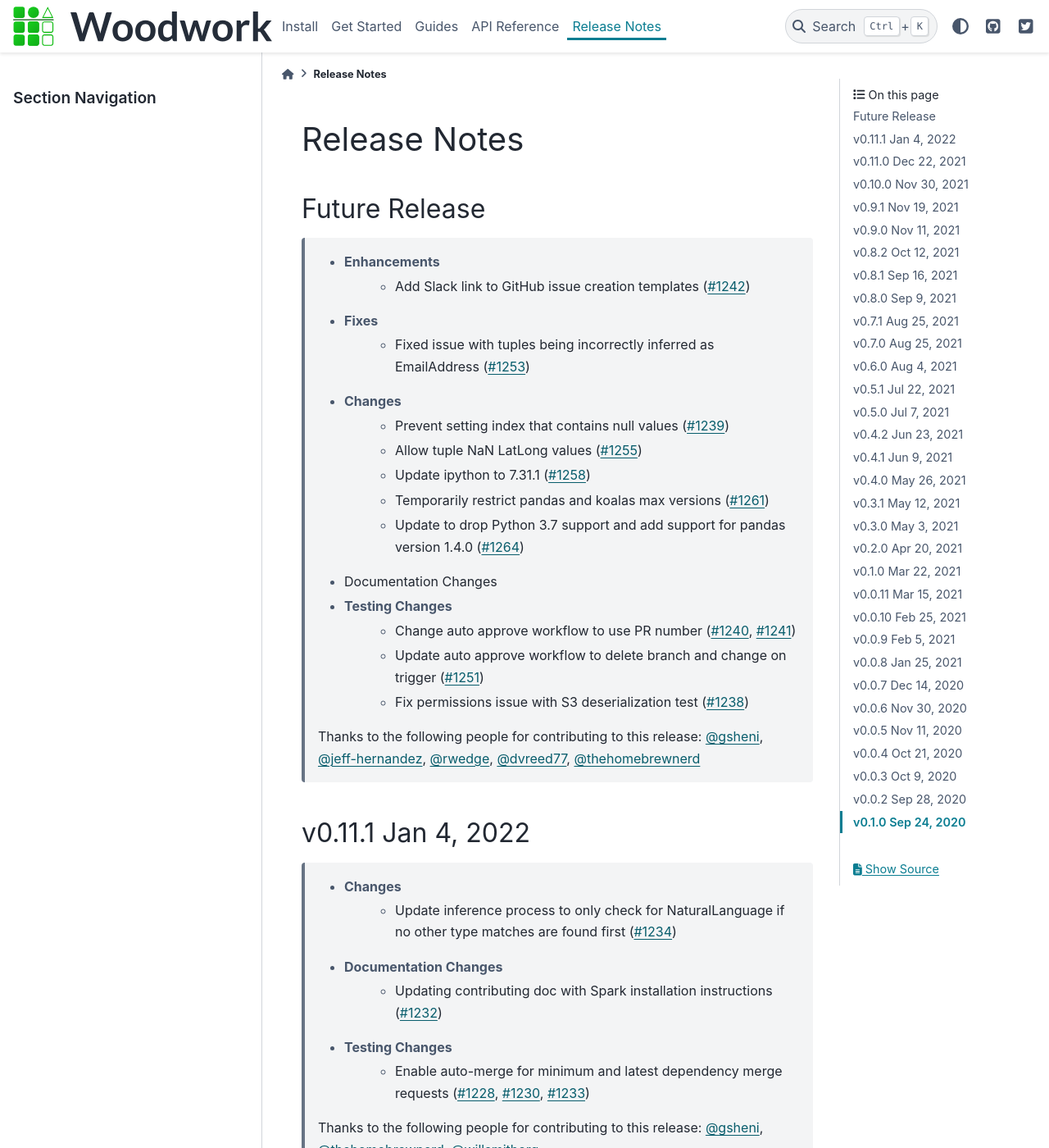
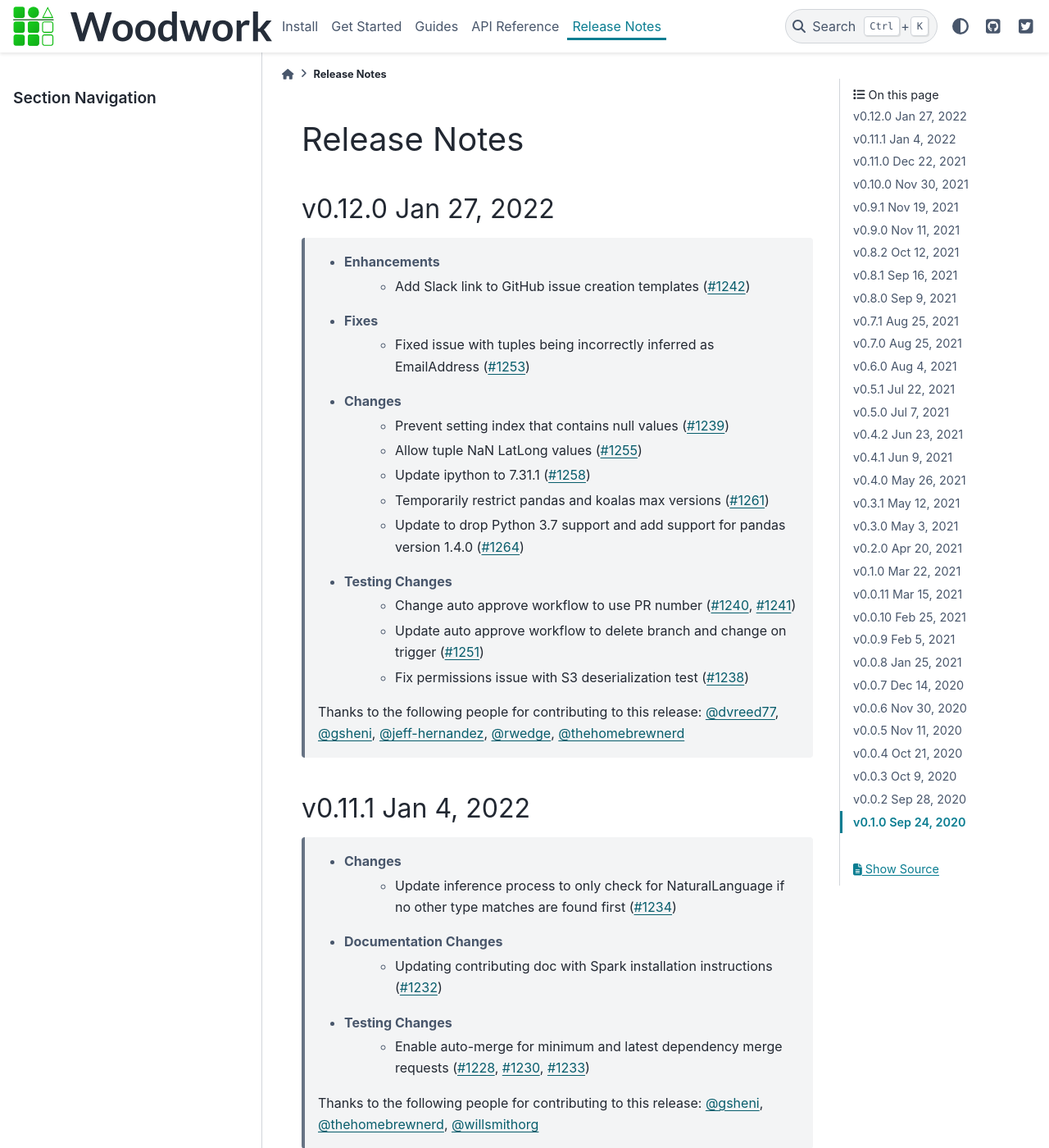
Before and after one commit to alteryx/woodwork, a Sphinx documentation site: the page built from docs/source/release_notes.rst, in a window 1280 px wide and 1400 px high. Shown: the whole window at 82% size. Built offline with Sphinx 7.4.7 and the PyData theme 0.15.4, drawn with Linux system fonts in a browser that asks for light colours; comment, search, counter and statistics services are not loaded.

Commit message:
working on release

```diff
--- a/docs/source/release_notes.rst
+++ b/docs/source/release_notes.rst
@@ -3,8 +3,18 @@
 Release Notes
 -------------
 
-Future Release
-==============
+.. Future Release
+  ==============
+    * Enhancements
+    * Fixes
+    * Changes
+    * Documentation Changes
+    * Testing Changes
+
+.. Thanks to the following people for contributing to this release:
+
+v0.12.0 Jan 27, 2022
+===================
     * Enhancements
         * Add Slack link to GitHub issue creation templates (:pr:`1242`)
     * Fixes
@@ -15,14 +25,13 @@
         * Update ipython to 7.31.1 (:pr:`1258`)
         * Temporarily restrict pandas and koalas max versions (:pr:`1261`)
         * Update to drop Python 3.7 support and add support for pandas version 1.4.0 (:pr:`1264`)
-    * Documentation Changes
     * Testing Changes
         * Change auto approve workflow to use PR number (:pr:`1240`, :pr:`1241`)
         * Update auto approve workflow to delete branch and change on trigger (:pr:`1251`)
         * Fix permissions issue with S3 deserialization test (:pr:`1238`)
 
     Thanks to the following people for contributing to this release:
-    :user:`gsheni`, :user:`jeff-hernandez`, :user:`rwedge`, :user:`dvreed77`, :user:`thehomebrewnerd`
+    :user:`dvreed77`, :user:`gsheni`, :user:`jeff-hernandez`, :user:`rwedge`, :user:`thehomebrewnerd`
 
 v0.11.1 Jan 4, 2022
 ===================
--- a/setup.py
+++ b/setup.py
@@ -18,7 +18,7 @@
     author="Alteryx, Inc.",
     author_email="open_source_support@alteryx.com",
     license="BSD 3-clause",
-    version="0.11.1",
+    version="0.12.0",
     description="a two-dimensional data object with labeled axes and typing information",
     url="https://github.com/alteryx/woodwork/",
     classifiers=[
--- a/woodwork/version.py
+++ b/woodwork/version.py
@@ -1 +1 @@
-__version__ = "0.11.1"
+__version__ = "0.12.0"
```
Also changed, not shown: 1 other file.
